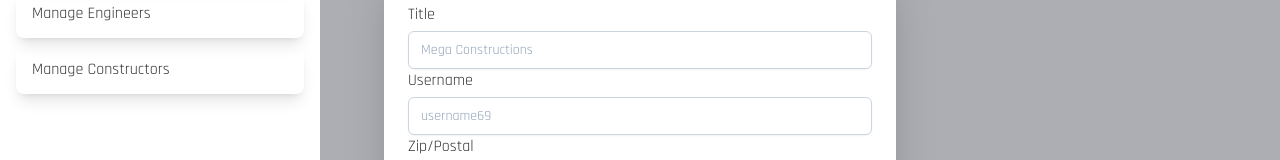
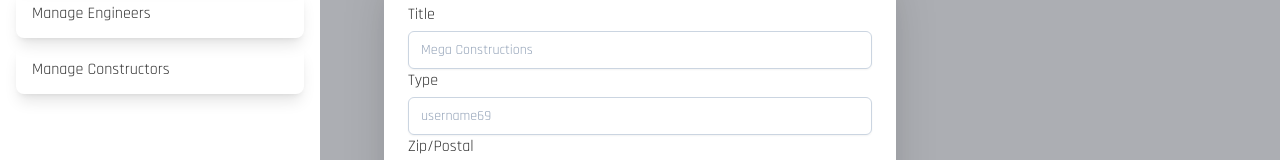
Before and after one commit to khanshorif331/neighbour-home, a React (Create React App) app: page /dashboard/constructors in a window 1280 px wide. Both pictures are taken after a click on the label "ADD NEW". Shown: the part 327-487 px from the top of the page. Built offline with nearby package versions, Linux system fonts and the light colour scheme; no server answers; a web font is replaced by a local one.

Commit message:
input field set for the type

```diff
--- a/src/Pages/Dashboardpage/Constructors/Constructors.js
+++ b/src/Pages/Dashboardpage/Constructors/Constructors.js
@@ -107,23 +107,23 @@ const Constructors = () => {
 									)}
 								</label>
 							</div>
+							{/* Taking data for type */}
 							<div>
 								<label
 									className={`${darkMode && 'text-white'}`}
 									htmlFor=''
 								>
-									Username
+									Type
 								</label>
 								<input
-									{...register('username', {
+									{...register('type', {
 										required: {
 											value: true,
-											message: 'username is required',
+											message: 'type is required',
 										},
 										minLength: {
-											value: 5,
-											message:
-												'Username Must be 5 character or longer',
+											value: 3,
+											message: 'Type Must be 3 character or longer',
 										},
 									})}
 									type='text'
```
